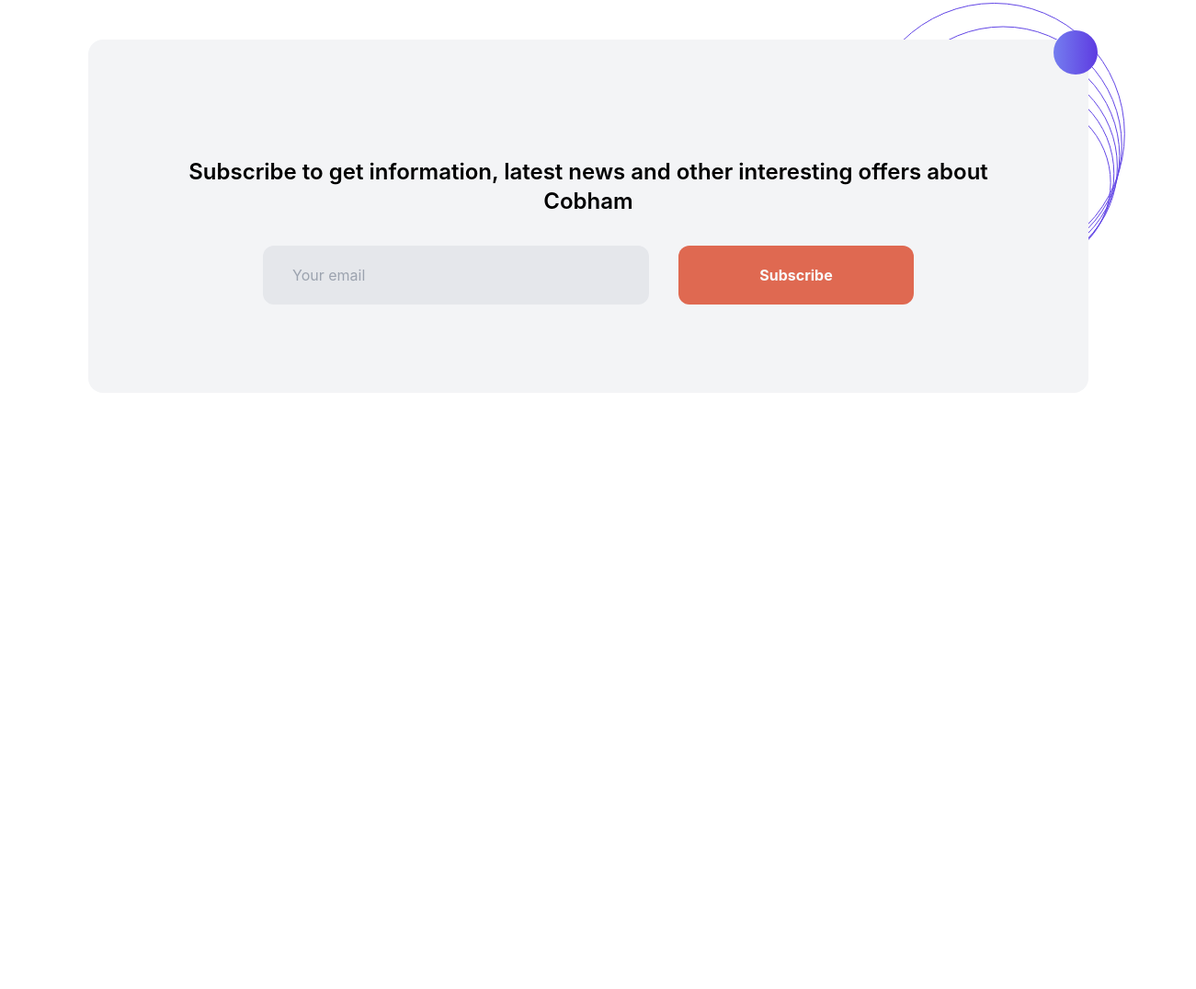
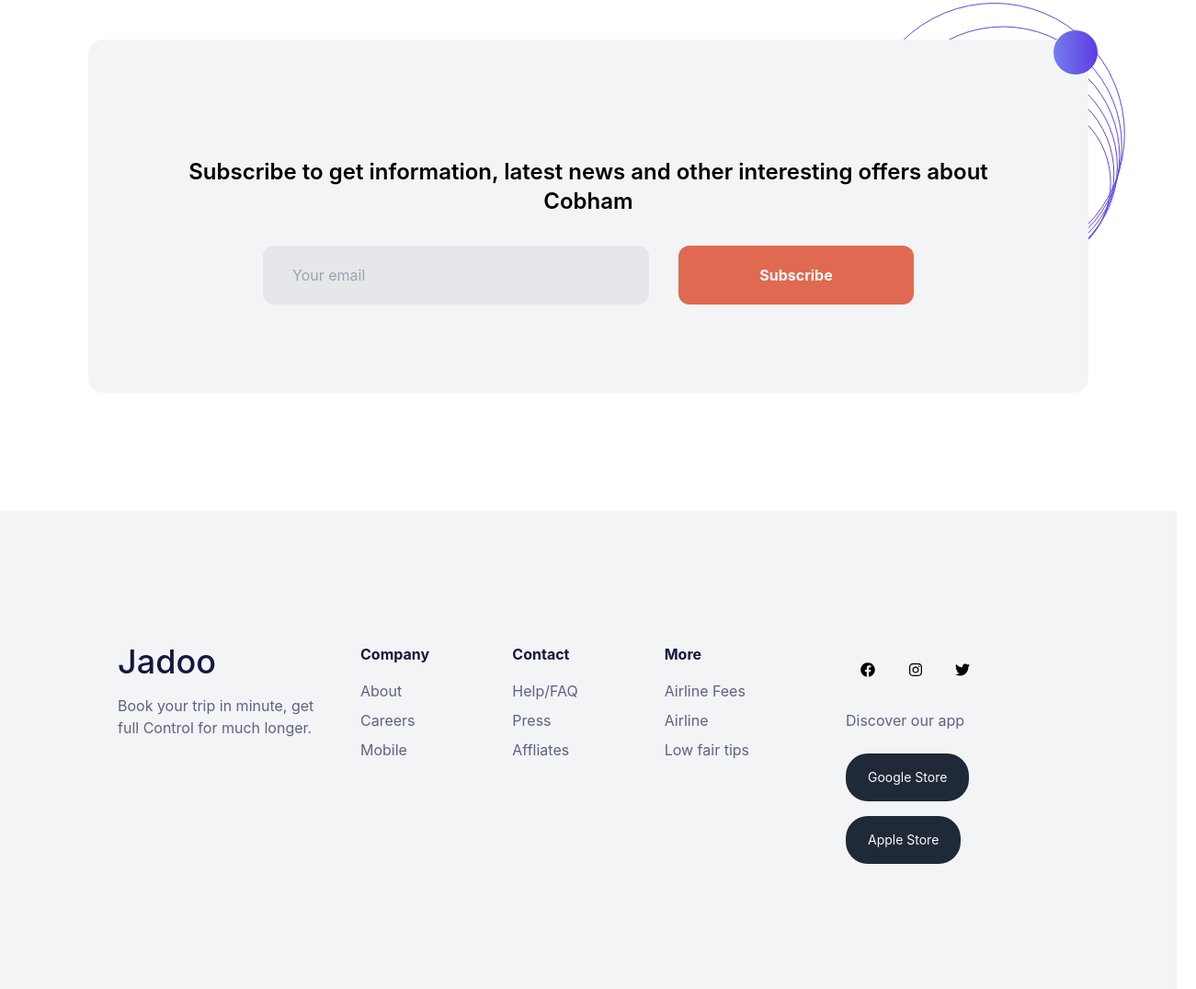
Before and after one commit to ndidodley/travel_website, a website: page src/index.html in a window 1280 px wide. Shown: the part 3154-4229 px from the top of the page at 92% size, 1301 px wide, since content can reach past the window. Before the commit the page ends 3773 px from the top, so only its background shows below. Drawn offline with Linux system fonts and the light colour scheme.

Commit message:
Finalized the layout and most content. Images and mobile view pending.

```diff
--- a/src/index.html
+++ b/src/index.html
@@ -8,8 +8,8 @@
     <link rel="stylesheet" href="./output.css">
     <title>Jadoo Home</title>
 </head>
-<body class="px-8 lg:12 xl:px-24 2xl:px-48">
-<div class="space-y-24 lg:space-y-48 container mx-auto">
+<body>
+<div class="space-y-24 lg:space-y-48 container mx-auto px-8 lg:12 xl:px-24 2xl:px-48 mb-32">
     <div>
         <header class="py-4 static">
             <svg class="absolute top-0 right-0 z-[-1]" xmlns="http://www.w3.org/2000/svg" width="591.023"
@@ -49,7 +49,8 @@
             </navbar>
             <div class="mt-12 lg:mt-16 xl:mt-20 2xl:mt-24 grid grid-cols-12">
                 <div class="col-span-12 lg:col-span-7">
-                    <h6 class="uppercase font-bold text-xs lg:text-base 2xl:text-[20px] text-accent-500">Best Destinations around the
+                    <h6 class="uppercase font-bold text-xs lg:text-base 2xl:text-[20px] text-accent-500">Best
+                        Destinations around the
                         world</h6>
                     <h1 class="text-4xl lg:text-5xl xl:text-6xl 2xl:text-9xl font-bold py-6 text-text-500  leading-[48px] xl:leading-[80px] 2xl:leading-[120px]">
                         Travel, enjoy and live a new and
@@ -171,7 +172,7 @@
                 </div>
                 <div class="col-span-6 m-auto flex items-center justify-center relative p-6">
                     <div class="absolute bg-extra-1 bottom-[40%] top-0 right-0 left-[30%] z-[-1] blur-[150px] rounded-[50%]"></div>
-                    <div class="absolute bg-gray-50 drop-shadow-xl rounded-3xl bottom-[20%] right-[-40%] top-[50%] left-[60%] z-10 p-4 my-auto">
+                    <div class="absolute bg-gray-50 drop-shadow-xl rounded-3xl bottom-[20%] right-[-30%] top-[50%] left-[60%] z-10 p-4 my-auto">
                         <div class="flex items-start gap-2">
                             <div class="h-16 w-16 rounded-[64px] bg-[url('../assets/images/Ellipse7.png')] bg-cover"></div>
                             <div>
@@ -382,16 +383,78 @@
             </div>
         </section>
     </div>
-    <div class="mb-32">
-        <section>
+</div>
+<div class="bg-gray-100">
+    <footer class="p-32">
+        <div class="grid grid-cols-12 gap-8">
+            <div class="col-span-3">
+                <h3 class="my-4 font-medium text-4xl text-text-500">
+                    Jadoo
+                </h3>
+                <p class="text-base text-text-200">
+                    Book your trip in minute, get full
+                    Control for much longer.
+                </p>
+            </div>
+            <div class="col-span-6">
+                <div class="h-full grid grid-cols-12">
+                    <div class="col-span-4">
+                        <h6 class="my-4 font-bold text-text-500">
+                            Company
+                        </h6>
+                        <p class="font-base text-text-200 my-2">About</p>
+                        <p class="font-base text-text-200 my-2">Careers</p>
+                        <p class="font-base text-text-200 my-2">Mobile</p>
+                    </div>
+                    <div class="col-span-4">
+                        <h6 class="my-4 font-bold text-text-500">
+                            Contact
+                        </h6>
+                        <p class="font-base text-text-200 my-2">Help/FAQ</p>
+                        <p class="font-base text-text-200 my-2">Press</p>
+                        <p class="font-base text-text-200 my-2">Affliates</p>
+                    </div>
+                    <div class="col-span-4">
+                        <h6 class="my-4 font-bold text-text-500">
+                            More
+                        </h6>
+                        <p class="font-base text-text-200 my-2">Airline Fees</p>
+                        <p class="font-base text-text-200 my-2">Airline</p>
+                        <p class="font-base text-text-200 my-2">Low fair tips</p>
+                    </div>
+                </div>
+            </div>
+            <div class="col-span-3">
+                <div class="my-4">
+                    <div class="inline-block p-4 text-center rounded-3xl">
+                        <img src="../assets/graphics/svgs/facebook.svg" alt=""
+                             class="h-4 w-auto inline-block text-gray-800">
+                    </div>
+                    <div class="p-4 text-center inline-block rounded-3xl">
+                        <img src="../assets/graphics/svgs/instagram.svg" alt=""
+                             class="h-4 w-auto inline-block text-gray-800">
+                    </div>
+                    <div class="p-4 text-center inline-block rounded-3xl">
+                        <img src="../assets/graphics/svgs/twitter.svg" alt=""
+                             class="h-4 w-auto inline-block text-gray-800">
+                    </div>
+                </div>
+                <p class="text-base font-base my-4 text-text-200 text-lg">
+                    Discover our app
+                </p>
+                <button class="py-4 px-6 text-sm rounded-3xl my-2 text-gray-50 bg-gray-800">
 
-        </section>
-    </div>
-    <div class="mb-32">
-        <footer>
+                    <span class='text-sm'>Google Store</span>
+                </button>
+                <button class="py-4 px-6  text-sm rounded-3xl my-2 text-gray-50 bg-gray-800">
 
-        </footer>
-    </div>
+                    <span class="text-sm">Apple Store</span>
+
+                </button>
+            </div>
+        </div>
+
+    </footer>
 </div>
 </body>
 </html>
```
Also changed, not shown: assets/graphics/svgs/facebook.svg (added), assets/graphics/svgs/instagram.svg (added), assets/graphics/svgs/twitter.svg (added), src/output.css.
